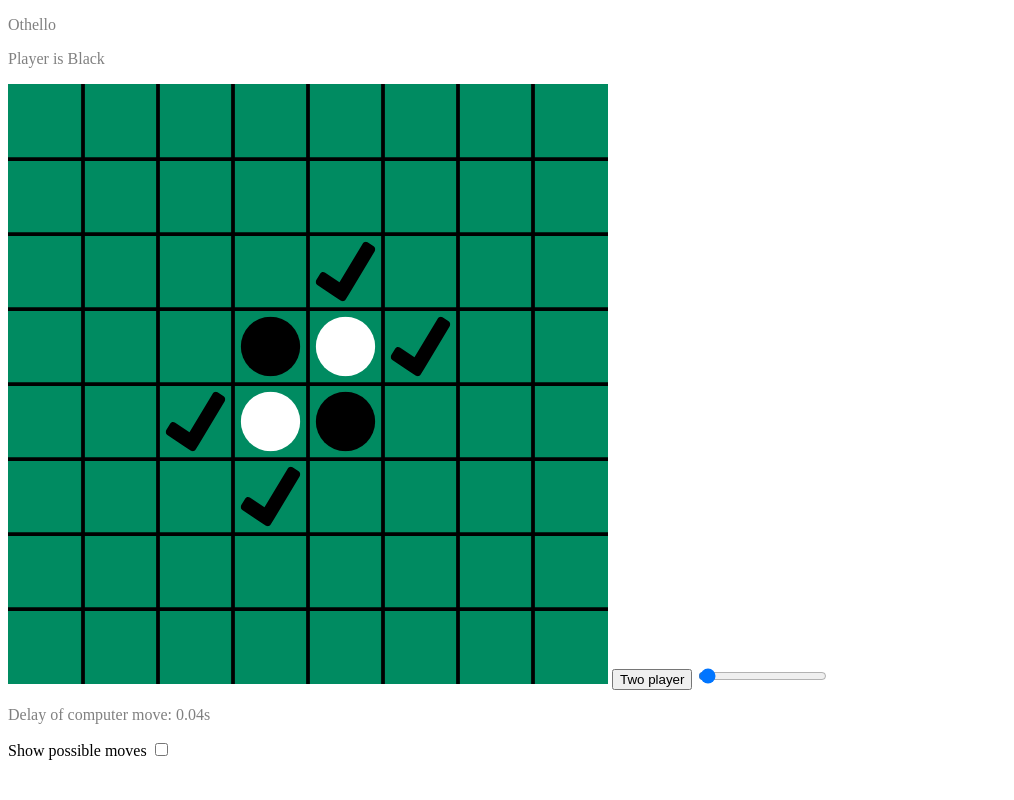
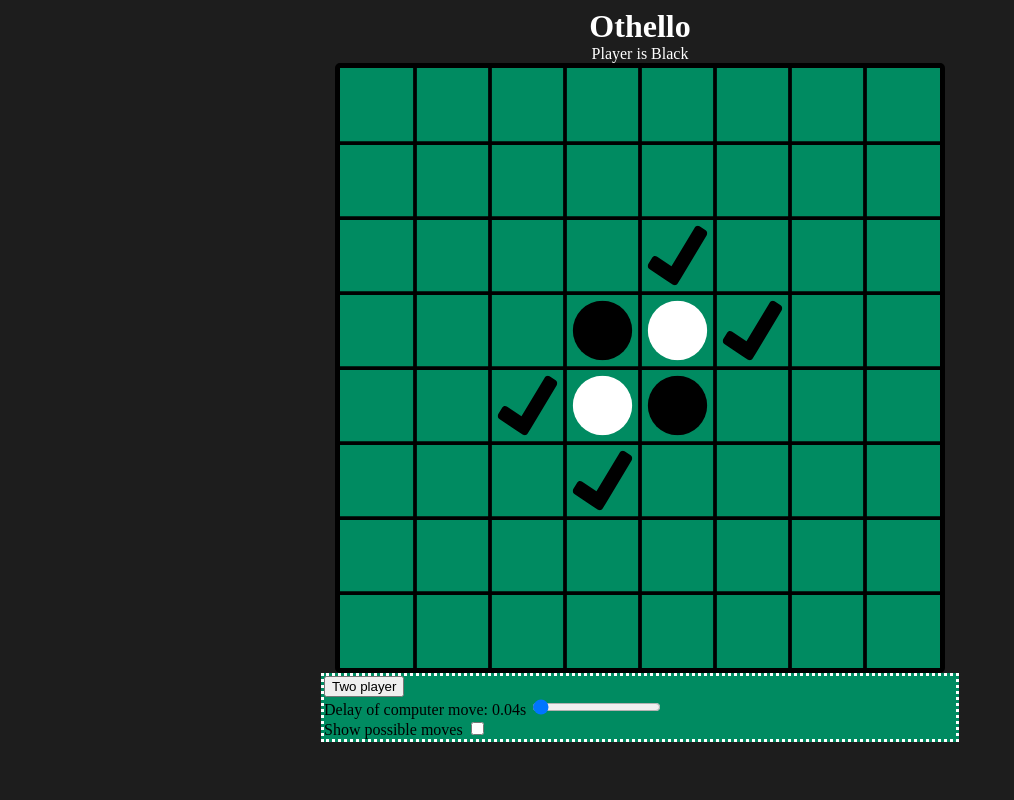
Before and after one commit to Snowworm3000/Website_react, a PHP site: page /Othello in a window 1280 px wide. Shown: the whole page, without its empty margins (0-1014 px from the left). Run offline with PHP 8.4, Linux system fonts and the light colour scheme.

Commit message:
Added some styles

```diff
--- a/Othello/index.html
+++ b/Othello/index.html
@@ -8,14 +8,19 @@
     <script defer src="script.js"></script>
 </head>
 <body>
-    <p>Othello</p>
-    <p>Player is <span id="player"></span></p>
-    <canvas id="canvas"></canvas>
-    <input type="button" id="buttonMode" value="Two player">
-    <input type="range" value="0.5" id="compDelay" min="0" max="100">
-    <p>Delay of computer move: <span id="sliderOutput"></span>s</p>
-    <label>Show possible moves</label>
-    <input type="checkbox" id="possibleMoves">
+    <h1>Othello</h1>
+    <div class="mainGame">
+        <div>Player is <span id="player"></span></div>
+        <canvas id="canvas"></canvas>
+    </div>
+    <div class="gameControlls">
+        <input type="button" id="buttonMode" value="Two player">
+        <div>Delay of computer move: <span id="sliderOutput"></span>s
+            <input type="range" value="0.5" id="compDelay" min="0" max="100">
+        </div>
+        <label>Show possible moves</label>
+        <input type="checkbox" id="possibleMoves">
+    </div>
 
 
 </body>
--- a/Othello/script.js
+++ b/Othello/script.js
@@ -455,7 +455,17 @@ async function compMove(){
         gameEnd()
     }else{
         let choice = Math.round(random(possibleCompMoves.length-1))
-        console.log(choice,possibleCompMoves.length-1)
+        // for(i,index in possibleCompMoves)
+        possibleCompMoves.forEach((i,index)=>{
+            i=i.toString()
+            if(i == "0,0"||i=="0,7"||i == "7,0"||i=="7,7"){
+                choice = index
+                console.log("chosen")
+            }else{
+                console.log("no",i,index,i==[0,0])
+            }
+        })
+        console.log(choice)
         makeMove(possibleCompMoves[choice][0],possibleCompMoves[choice][1])
 
         // currentPlayer = nextPlayer(currentPlayer,2)
--- a/Othello/style.css
+++ b/Othello/style.css
@@ -1,3 +1,41 @@
 p{
-    color: gray;
+    color: white;
 }
+
+body{
+    background-color: rgb(29, 29, 29);
+}
+
+.mainGame{
+    /* border: white solid; */
+}
+.mainGame div{
+    margin: auto;
+    text-align: center;
+    color: white;
+}
+
+h1{
+    color: white;
+    text-align: center;
+    margin: 0;
+}
+
+canvas{
+    padding: 0;
+    margin: auto;
+    display: block;
+    border: black solid 5px;
+    border-radius: 5px;
+}
+
+.gameControlls{
+    max-width: 50%;
+    margin: auto;
+    border: dotted white;
+    background-color: #008B61;
+}
+
+.gameControlls > *{
+
+}
```
